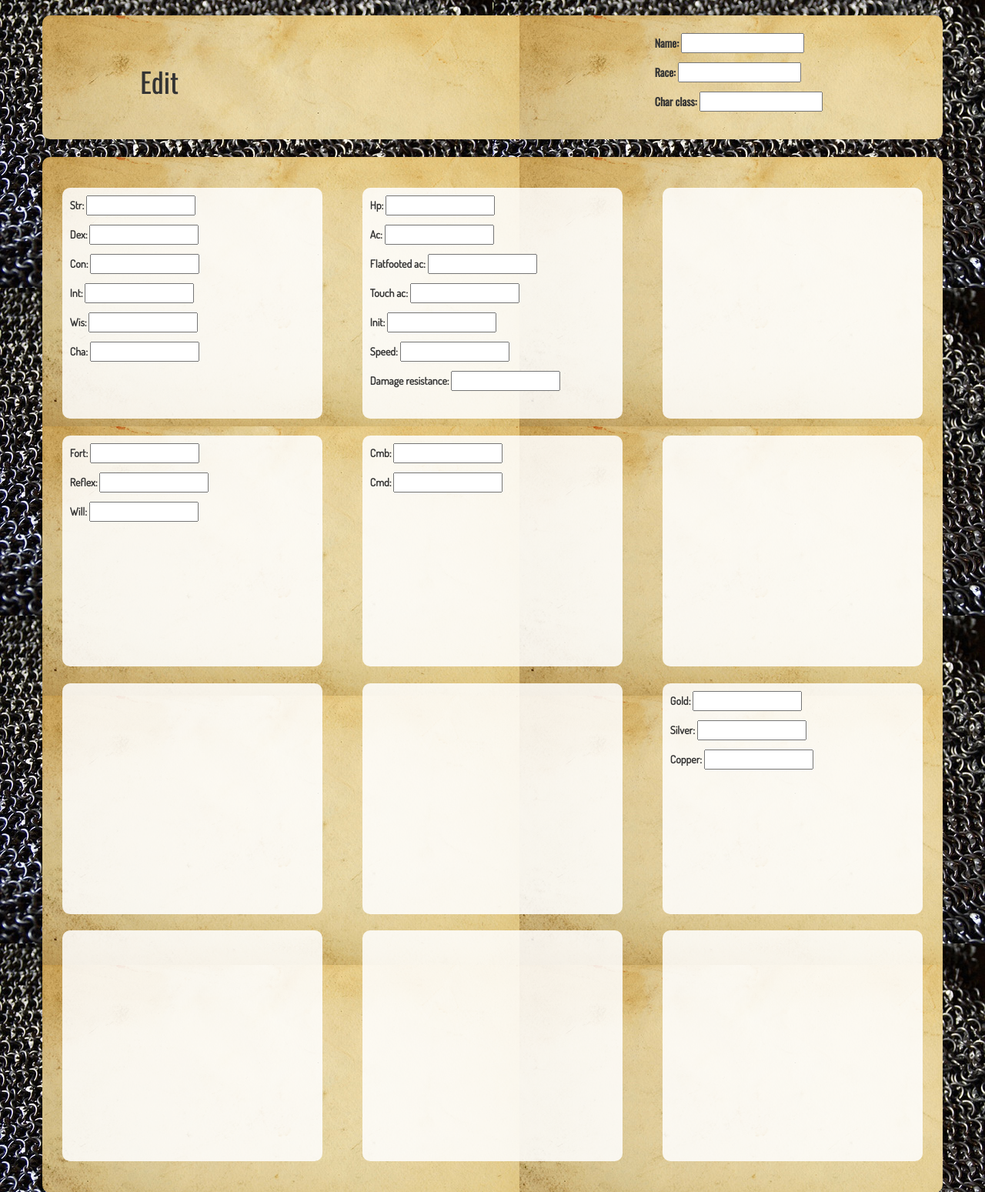
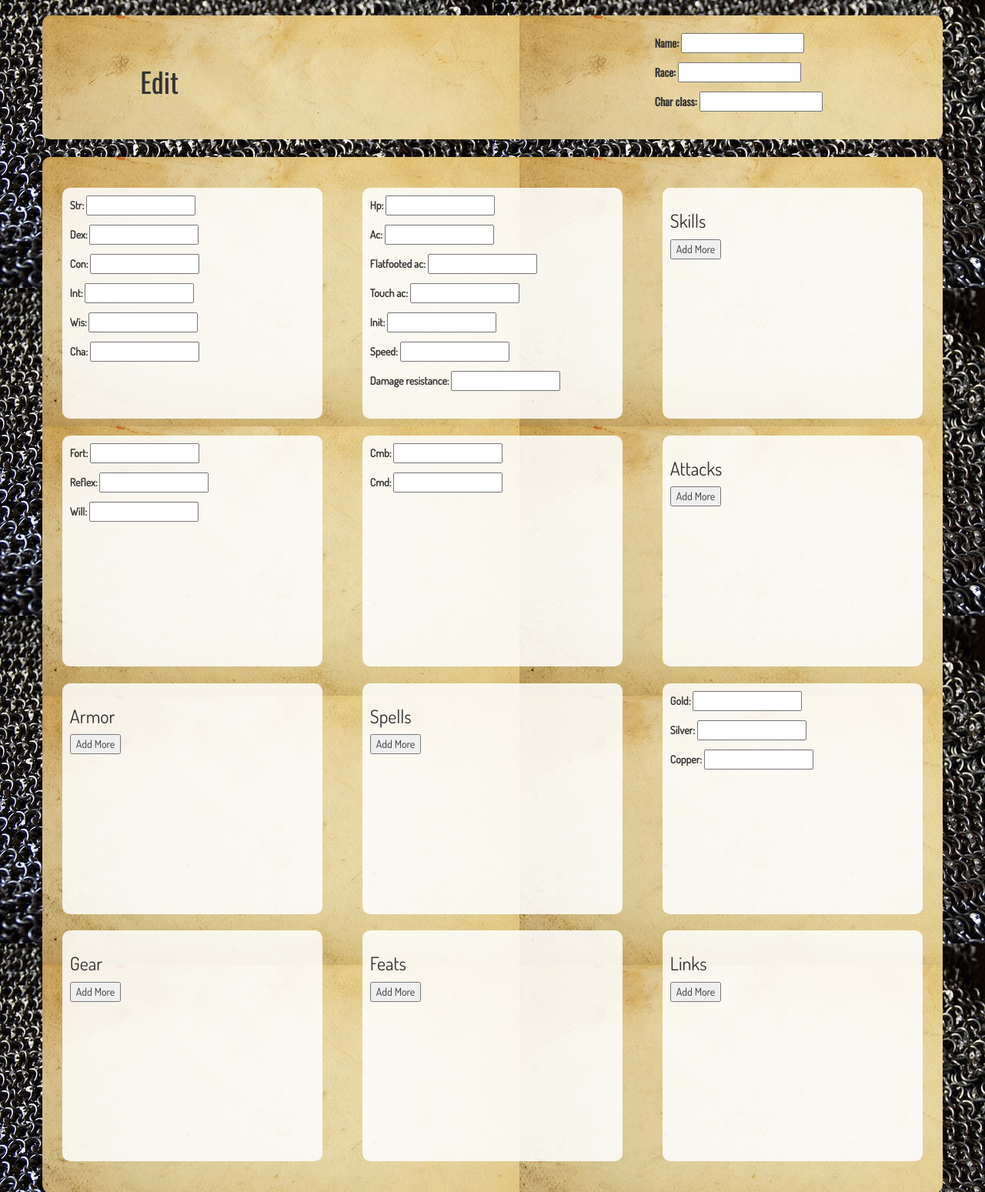
Before and after one commit to VorpalFalchion/gondolinBnB, a Django app: template templates/charsheet/edit.html in a window 1280 px wide. Shown: the part 52-1601 px from the top of the page at 77% size. Run offline with Django 3.2, Linux system fonts and the light colour scheme; the template is opened without the code that fills it: values that come from a table or form of the project are taken from there, others are empty; parts of the project's set-up code (start-up, migrations or seed data) failed here and were passed over; some libraries are stand-ins or nearby versions.

Commit message:
add line function to edit.html from matt

```diff
--- a/charsheet/forms.py
+++ b/charsheet/forms.py
@@ -23,7 +23,7 @@ class SkillsForm(forms.ModelForm):
         model = Skills
         fields = ['skill_name','ranks']
 
-SkillsFormSet = inlineformset_factory(Character, Skills, fields=['skill_name','ranks'])
+SkillsFormSet = inlineformset_factory(Character, Skills, fields=['skill_name','ranks'], can_delete=True, extra=1)
 
 class SavesForm(forms.ModelForm):
     class Meta:
@@ -41,7 +41,7 @@ class AttacksForm(forms.ModelForm):
         model = Attacks
         fields = ['attack_name','atk_bonus','crit','damage','range','type']
 
-AttacksFormSet = inlineformset_factory(Character, Attacks, fields=['attack_name','atk_bonus','crit','damage','range','type'])
+AttacksFormSet = inlineformset_factory(Character, Attacks, fields=['attack_name','atk_bonus','crit','damage','range','type'], extra=1)
 
 #many to one
 class ArmorForm(forms.ModelForm):
@@ -49,14 +49,14 @@ class ArmorForm(forms.ModelForm):
         model = Armor
         fields = ['armor_name','ac_bonus','max_dex','armor_penalty']
 
-ArmorFormSet = inlineformset_factory(Character, Armor, fields=['armor_name','ac_bonus','max_dex','armor_penalty'])
+ArmorFormSet = inlineformset_factory(Character, Armor, fields=['armor_name','ac_bonus','max_dex','armor_penalty'], extra=1)
 #many to one
 class SpellsForm(forms.ModelForm):
     class Meta:
         model = Spells
         fields = ['spell_name','spell_desc','spell_lvl']
 
-SpellsFormSet = inlineformset_factory(Character, Spells, fields=['spell_name','spell_lvl','spell_desc'])
+SpellsFormSet = inlineformset_factory(Character, Spells, fields=['spell_name','spell_lvl','spell_desc'], extra=1)
 
 class MoneyForm(forms.ModelForm):
     class Meta:
@@ -69,7 +69,7 @@ class GearForm(forms.ModelForm):
         model = Gear
         fields = ['item_name','item_weight']
 
-GearFormSet = inlineformset_factory(Character, Gear, fields=['item_name','item_weight'])
+GearFormSet = inlineformset_factory(Character, Gear, fields=['item_name','item_weight'], extra=1)
 
 #many to one
 class FeatsForm(forms.ModelForm):
@@ -77,11 +77,11 @@ class FeatsForm(forms.ModelForm):
         model = Feats
         fields = ['feat_name','feat_desc']
 
-FeatsFormSet = inlineformset_factory(Character, Feats, fields=['feat_name','feat_desc'])
+FeatsFormSet = inlineformset_factory(Character, Feats, fields=['feat_name','feat_desc'], extra=1)
 #many to one
 class LinksForm(forms.ModelForm):
     class Meta:
         model = Links
         fields = ['link_name','link_url']
 
-LinksFormSet = inlineformset_factory(Character, Links, fields=['link_name','link_url'])
+LinksFormSet = inlineformset_factory(Character, Links, fields=['link_name','link_url'], extra=1)
--- a/charsheet/models.py
+++ b/charsheet/models.py
@@ -58,7 +58,7 @@ class Misc(models.Model):
 class Skills(models.Model):
     belongs_to = models.ForeignKey('Character')
 
-    skill_name = models.CharField(max_length=30)
+    skill_name = models.CharField(max_length=30, blank=True, null=True)
     ranks = models.SmallIntegerField(blank=True, null=True)
 
 class Saves(models.Model):
@@ -77,17 +77,17 @@ class Maneuvers(models.Model):
 class Attacks(models.Model):
     belongs_to = models.ForeignKey('Character')
 
-    attack_name = models.CharField(max_length=30)
+    attack_name = models.CharField(max_length=30, blank=True, null=True)
     atk_bonus = models.SmallIntegerField(blank=True, null=True)
-    crit = models.CharField(blank=True, max_length=30)
-    damage = models.CharField(blank=True, max_length=30)
+    crit = models.CharField(blank=True, max_length=30, null=True)
+    damage = models.CharField(blank=True, max_length=30, null=True)
     range = models.SmallIntegerField(blank=True, null=True)
-    type = models.CharField(blank=True, max_length=5)
+    type = models.CharField(blank=True, max_length=5, null=True)
 
 class Armor(models.Model):
     belongs_to = models.ForeignKey('Character')
 
-    armor_name = models.CharField(blank=True, max_length=30)
+    armor_name = models.CharField(blank=True, max_length=30, null=True)
     ac_bonus = models.SmallIntegerField(blank=True, null=True)
     max_dex = models.SmallIntegerField(blank=True, null=True)
     armor_penalty = models.SmallIntegerField(blank=True, null=True)
@@ -95,8 +95,8 @@ class Armor(models.Model):
 class Spells(models.Model):
     belongs_to = models.ForeignKey('Character')
 
-    spell_name = models.CharField(blank=True, max_length=100)
-    spell_desc = models.TextField(blank=True)
+    spell_name = models.CharField(blank=True, max_length=100, null=True)
+    spell_desc = models.TextField(blank=True, null=True)
     spell_lvl = models.SmallIntegerField(blank=True, null=True)
 
 class Money(models.Model):
@@ -109,17 +109,17 @@ class Money(models.Model):
 class Gear(models.Model):
     belongs_to = models.ForeignKey('Character')
 
-    item_name = models.CharField(blank=True, max_length=30)
+    item_name = models.CharField(blank=True, max_length=30, null=True)
     item_weight = models.SmallIntegerField(blank=True, null=True)
 
 class Feats(models.Model):
     belongs_to = models.ForeignKey('Character')
 
-    feat_name = models.CharField(blank=True, max_length=30)
-    feat_desc = models.TextField(blank=True)
+    feat_name = models.CharField(blank=True, max_length=30, null=True)
+    feat_desc = models.TextField(blank=True, null=True)
 
 class Links(models.Model):
     belongs_to = models.ForeignKey('Character')
 
-    link_name = models.CharField(blank=True, max_length=100)
-    link_url = models.URLField(blank=True)
+    link_name = models.CharField(blank=True, max_length=100, null=True)
+    link_url = models.URLField(blank=True, null=True)
--- /dev/null
+++ b/clientcolony/static/formset_add.js
@@ -0,0 +1,16 @@
+function cloneMore(selector, type) {
+    var newElement = $(selector).clone(true);
+    var total = $('#id_' + type + '-TOTAL_FORMS').val();
+    newElement.find(':input').each(function() {
+        var name = $(this).attr('name').replace('-' + (total-1) + '-','-' + total + '-');
+        var id = 'id_' + name;
+        $(this).attr({'name': name, 'id': id}).val('').removeAttr('checked');
+    });
+    newElement.find('label').each(function() {
+        var newFor = $(this).attr('for').replace('-' + (total-1) + '-','-' + total + '-');
+        $(this).attr('for', newFor);
+    });
+    total++;
+    $('#id_' + type + '-TOTAL_FORMS').val(total);
+    $(selector).after(newElement);
+}
--- a/templates/base.html
+++ b/templates/base.html
@@ -12,6 +12,7 @@
     <link rel="stylesheet" type="text/css" href='{% static 'base.css' %}' />
     <link rel="stylesheet" type="text/css"
           href="https://fonts.googleapis.com/css?family=Dosis|Oswald">
+    <script src="{% static 'formset_add.js' %}"></script>
   </head>
 
   <body style="background: url('{% static 'chainmail.jpg' %}')">
--- a/templates/charsheet/edit.html
+++ b/templates/charsheet/edit.html
@@ -31,7 +31,22 @@
 
     <div class='col-md-4 col-xs-6 pre-scrollable'>
       <div class='card'>
-        {{ skills_formset.as_p }}
+        <h3>Skills</h3>
+          {{ skills_formset.management_form }}
+            {% for form in skills_formset.forms %}
+              <div class='skills_table'>
+                <table class='no_error'>
+                  {{ form.as_table }}
+                </table>
+              </div>
+              <br/>
+            {% endfor %}
+          <input type="button" value="Add More" id="add_more_skills">
+        <script>
+          $('#add_more_skills').click(function() {
+            cloneMore('div.skills_table:last', 'skills');
+            });
+        </script>
       </div>
     </div>
 
@@ -49,19 +64,64 @@
 
     <div class='col-md-4 col-xs-6 pre-scrollable'>
       <div class='card'>
-        {{ attacks_formset.as_p }}
+        <h3>Attacks</h3>
+          {{ attacks_formset.management_form }}
+            {% for form in attacks_formset.forms %}
+              <div class='attacks_table'>
+                <table class='no_error'>
+                  {{ form.as_table }}
+                </table>
+              </div>
+              <br/>
+            {% endfor %}
+          <input type="button" value="Add More" id="add_more_attacks">
+        <script>
+          $('#add_more_attacks').click(function() {
+            cloneMore('div.attacks_table:last', 'attacks');
+            });
+        </script>
       </div>
     </div>
 
     <div class='col-md-4 col-xs-6 pre-scrollable'>
       <div class='card'>
-        {{ armor_formset.as_p }}
+        <h3>Armor</h3>
+          {{ armor_formset.management_form }}
+            {% for form in armor_formset.forms %}
+              <div class='armor_table'>
+                <table class='no_error'>
+                  {{ form.as_table }}
+                </table>
+              </div>
+              <br/>
+            {% endfor %}
+          <input type="button" value="Add More" id="add_more_armor">
+        <script>
+          $('#add_more_armor').click(function() {
+            cloneMore('div.armor_table:last', 'armor');
+            });
+        </script>
       </div>
     </div>
 
     <div class='col-md-4 col-xs-6 pre-scrollable'>
       <div class='card'>
-        {{ spells_formset.as_p }}
+        <h3>Spells</h3>
+          {{ spells_formset.management_form }}
+            {% for form in spells_formset.forms %}
+              <div class='spells_table'>
+                <table class='no_error'>
+                  {{ form.as_table }}
+                </table>
+              </div>
+              <br/>
+            {% endfor %}
+          <input type="button" value="Add More" id="add_more_spells">
+        <script>
+          $('#add_more_spells').click(function() {
+            cloneMore('div.spells_table:last', 'spells');
+            });
+        </script>
       </div>
     </div>
 
@@ -73,19 +133,64 @@
 
     <div class='col-md-4 col-xs-6 pre-scrollable'>
       <div class='card'>
-        {{ gear_formset.as_p }}
+        <h3>Gear</h3>
+          {{ gear_formset.management_form }}
+            {% for form in gear_formset.forms %}
+              <div class='gear_table'>
+                <table class='no_error'>
+                  {{ form.as_table }}
+                </table>
+              </div>
+              <br/>
+            {% endfor %}
+          <input type="button" value="Add More" id="add_more_gear">
+        <script>
+          $('#add_more_gear').click(function() {
+            cloneMore('div.gear_table:last', 'gear');
+            });
+        </script>
       </div>
     </div>
 
     <div class='col-md-4 col-xs-6 pre-scrollable'>
       <div class='card'>
-        {{ feats_formset.as_p }}
+        <h3>Feats</h3>
+          {{ feats_formset.management_form }}
+            {% for form in feats_formset.forms %}
+              <div class='feats_table'>
+                <table class='no_error'>
+                  {{ form.as_table }}
+                </table>
+              </div>
+              <br/>
+            {% endfor %}
+          <input type="button" value="Add More" id="add_more_feats">
+        <script>
+          $('#add_more_feats').click(function() {
+            cloneMore('div.feats_table:last', 'feats');
+            });
+        </script>
       </div>
     </div>
 
     <div class='col-md-4 col-xs-6 pre-scrollable'>
       <div class='card'>
-        {{ links_formset.as_p }}
+        <h3>Links</h3>
+          {{ links_formset.management_form }}
+            {% for form in links_formset.forms %}
+              <div class='links_table'>
+                <table class='no_error'>
+                  {{ form.as_table }}
+                </table>
+              </div>
+              <br/>
+            {% endfor %}
+          <input type="button" value="Add More" id="add_more_links">
+        <script>
+          $('#add_more_links').click(function() {
+            cloneMore('div.links_table:last', 'links');
+            });
+        </script>
       </div>
     </div>
   </div>
```
Also changed, not shown: charsheet/migrations/0002_auto_20170129_1640.py (added).
